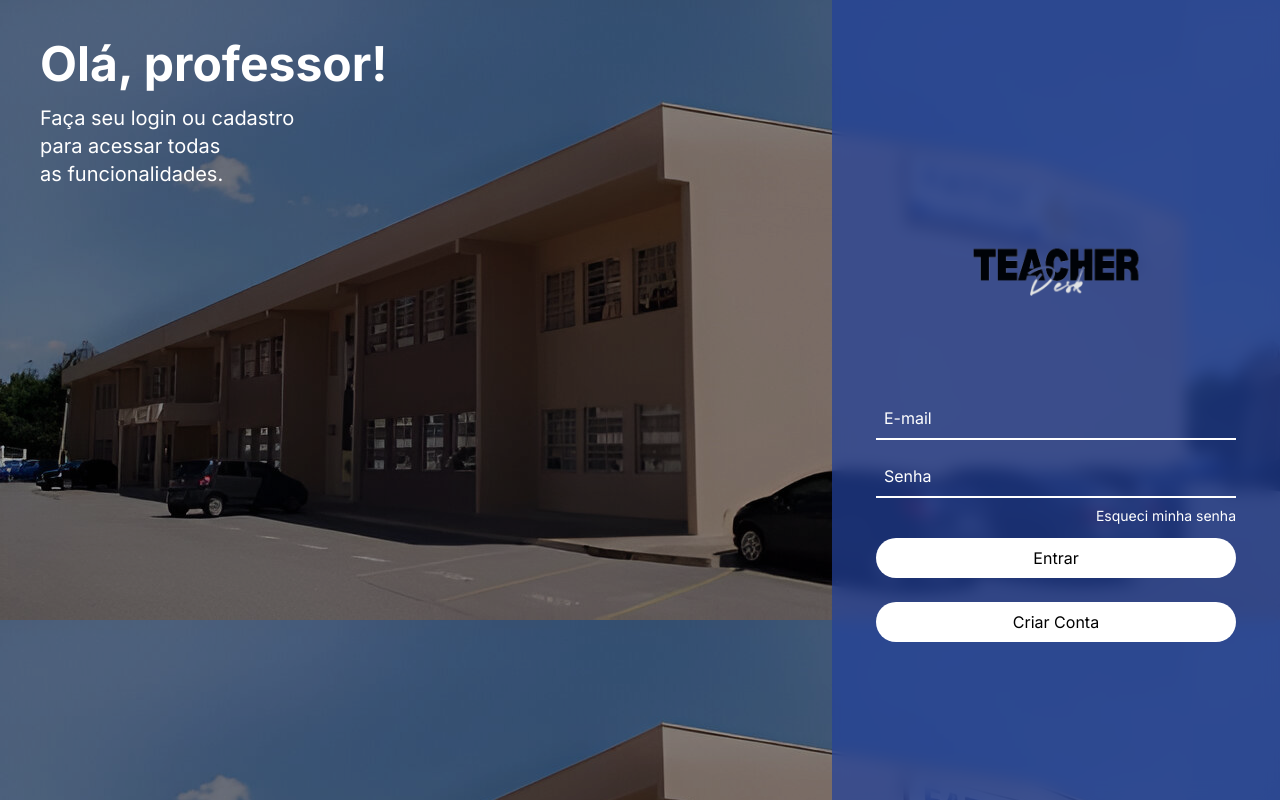
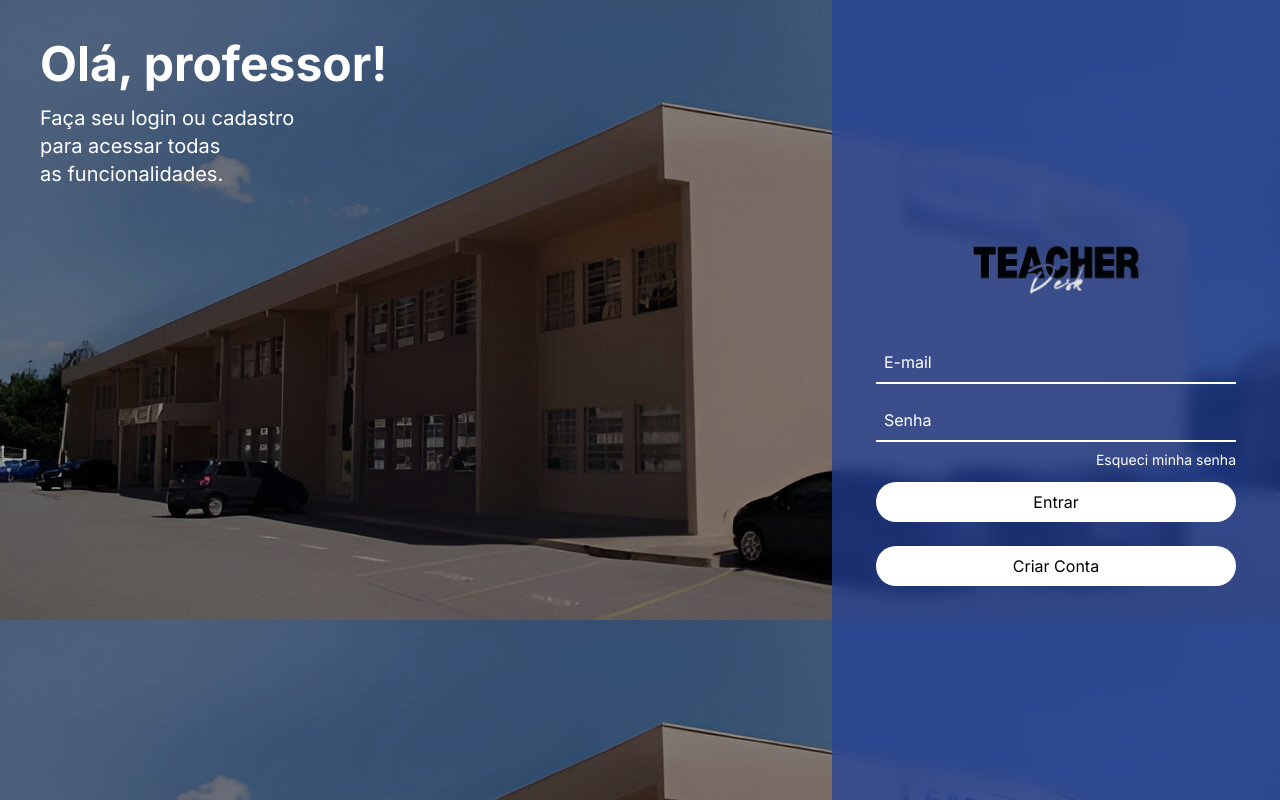
Before and after one commit to GuilhermeMachadoVieira/Equipes, a Next.js app: page /auth/login in a window 1280 px wide. Built offline with nearby package versions, Linux system fonts and the light colour scheme.

Commit message:
nova escrita

```diff
--- a/app/auth/login/page.tsx
+++ b/app/auth/login/page.tsx
@@ -33,7 +33,7 @@ export default function LoginPage() {
         <div className="p-6 rounded-lg w-full max-w-md">
           {/* Logo */}
           <div className="flex justify-center mb-4">
-            <img src="\escrita_preta_logo.png" alt="Teacher Web Logo" className="w-56" />
+            <img src="\escrita_preta_logo1.png" alt="Teacher Web Logo" className="w-56" />
           </div>
 
           {/* aqui é o formulario com os campos */}
--- a/app/auth/recover/page.tsx
+++ b/app/auth/recover/page.tsx
@@ -33,7 +33,7 @@ export default function RecoverPage() {
         <div className="p-6 rounded-lg  w-full max-w-md">
           {/* Logo */}
           <div className="flex justify-center mb-4">
-            <img src="\escrita_preta_logo.png" alt="Teacher Web Logo" className="w-56" />
+            <img src="\escrita_preta_logo1.png" alt="Teacher Web Logo" className="w-56" />
           </div>
 
           {/* aqui é o formulario com os campos */}
--- a/app/auth/register/page.tsx
+++ b/app/auth/register/page.tsx
@@ -60,10 +60,11 @@ export default function RegisterPage() {
       </div>
 
       <div className="w-full max-w-md flex-none bg-blue-900 bg-opacity-80 flex flex-col backdrop-blur justify-center items-center p-5">
+      <div className="flex justify-center mb-4">
+            <img src="\escrita_preta_logo1.png" alt="Teacher Web Logo" className="w-56" />
+          </div>
         <div className="p-6 rounded-lg  w-full max-w-md">
-          <div className="flex justify-center mb-4">
-            <img src="\escrita_preta_logo.png" alt="Teacher Web Logo" className="w-56" />
-          </div>
+
 
           <form onSubmit={handleRegister}>
             {error && <p className="text-red-500 text-center mb-4">{error}</p>}
```
Also changed, not shown: public/escrita_preta_logo1.png (added).
